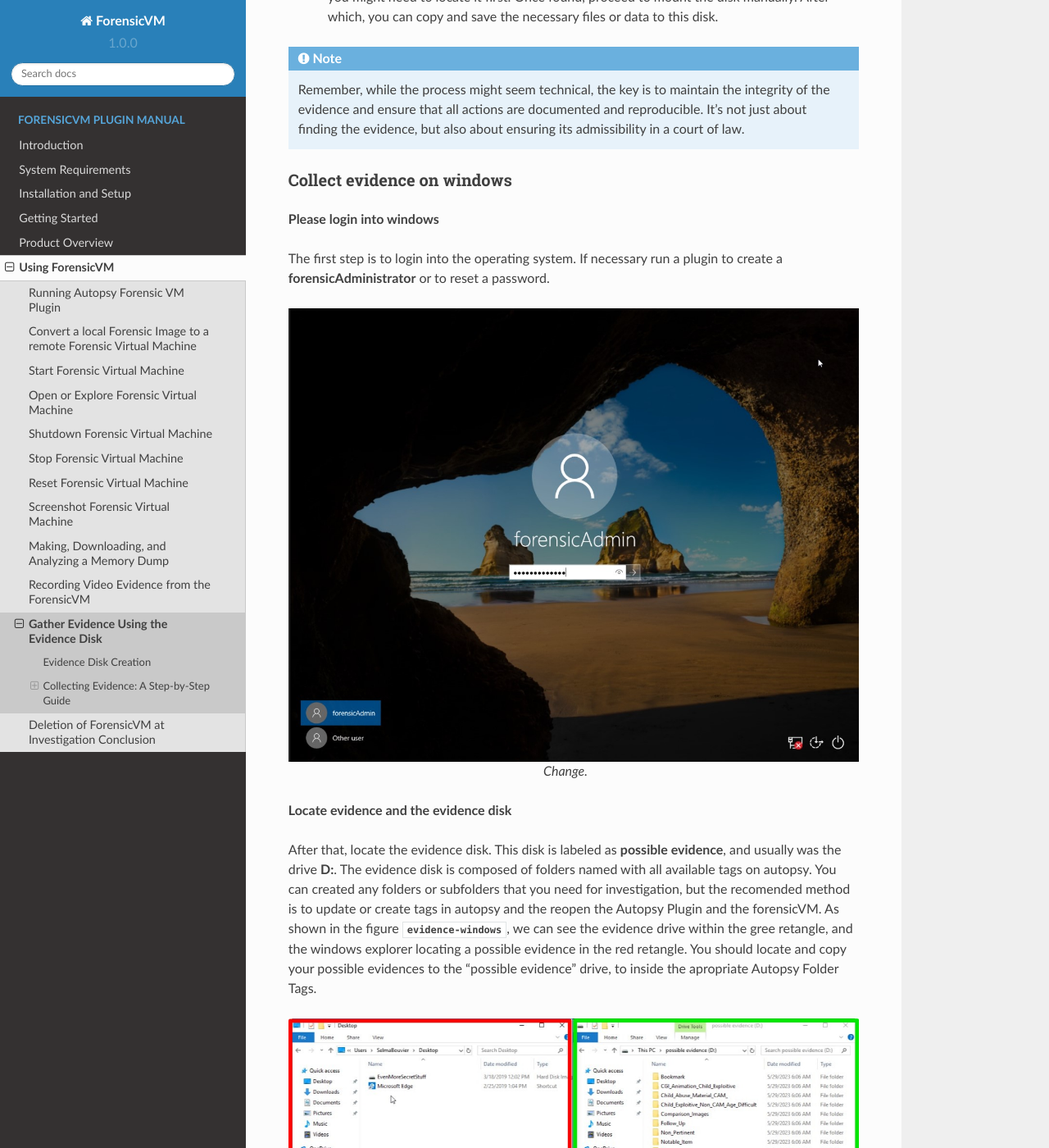
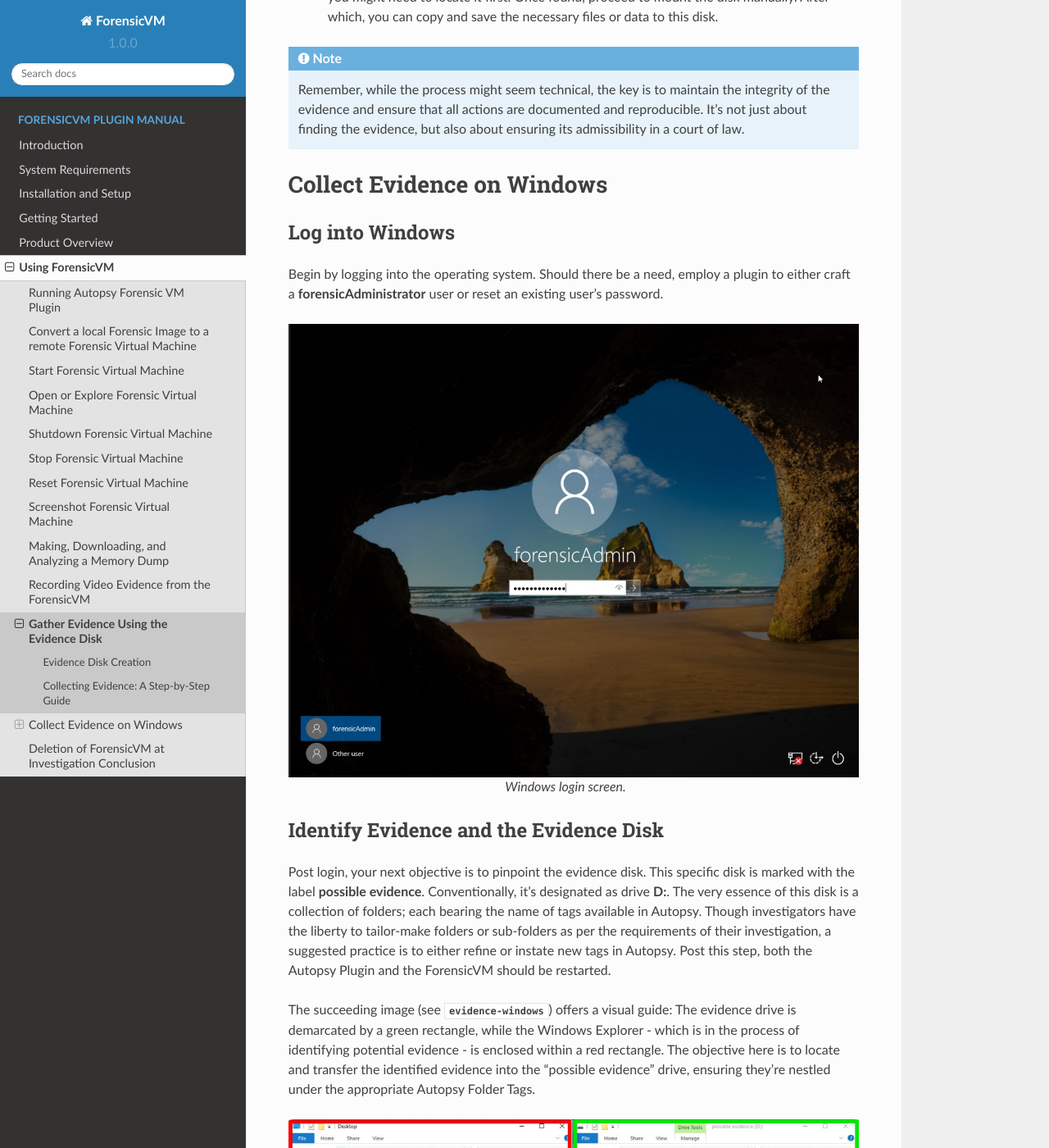
Before and after one commit to nunomourinho/forensicVmAutopsyUserManual, a Sphinx documentation site: the page built from docs/user/evidence_disk.rst, in a window 1280 px wide and 1400 px high, scrolled down 2000 px. Shown: the whole window at 82% size. Built offline with Sphinx 7.4.7 and the Read the Docs theme 2.0.0, drawn with Linux system fonts in a browser that asks for light colours; pages that are not in the unit, such as notebooks, are missing from menus; some of the changed text lies outside the part shown.

Commit message:
Update evidence_disk.rst

```diff
--- a/docs/user/evidence_disk.rst
+++ b/docs/user/evidence_disk.rst
@@ -52,30 +52,35 @@
 .. note::
    Remember, while the process might seem technical, the key is to maintain the integrity of the evidence and ensure that all actions are documented and reproducible. It's not just about finding the evidence, but also about ensuring its admissibility in a court of law.
 
-Collect evidence on windows
-*****************************
+Collect Evidence on Windows
+===========================
 
-**Please login into windows**
+Log into Windows
+----------------
 
-The first step is to login into the operating system. If necessary run a plugin to create a **forensicAdministrator** or to reset a password.
+Begin by logging into the operating system. Should there be a need, employ a plugin to either craft a **forensicAdministrator** user or reset an existing user's password.
 
 .. figure:: img/evidence_disk_0002.jpg
-   :alt: Change
+   :alt: Login screen
    :align: center
 
-   Change.
+   Windows login screen.
 
-**Locate evidence and the evidence disk**
+Identify Evidence and the Evidence Disk
+---------------------------------------
 
-After that, locate the evidence disk. This disk is labeled as **possible evidence**, and usually was the drive **D:**. The evidence disk is composed of folders named with all available tags on autopsy. You can created any folders or subfolders that you need for investigation, but the recomended method is to update or create tags in autopsy and the reopen the Autopsy Plugin and the forensicVM. As shown in the figure :numref:`evidence-windows`, we can see the evidence drive within the gree retangle, and the windows explorer locating a possible evidence in the red retangle. You should locate and copy your possible evidences to the "possible evidence" drive, to inside the apropriate Autopsy Folder Tags.
+Post login, your next objective is to pinpoint the evidence disk. This specific disk is marked with the label **possible evidence**. Conventionally, it's designated as drive **D:**. The very essence of this disk is a collection of folders; each bearing the name of tags available in Autopsy. Though investigators have the liberty to tailor-make folders or sub-folders as per the requirements of their investigation, a suggested practice is to either refine or instate new tags in Autopsy. Post this step, both the Autopsy Plugin and the ForensicVM should be restarted.
+
+The succeeding image (see :numref:`evidence-windows`) offers a visual guide: The evidence drive is demarcated by a green rectangle, while the Windows Explorer - which is in the process of identifying potential evidence - is enclosed within a red rectangle. The objective here is to locate and transfer the identified evidence into the "possible evidence" drive, ensuring they're nestled under the appropriate Autopsy Folder Tags.
 
 .. figure:: img/evidence_disk_0003.jpg
-   :alt: Change
+   :alt: Locating evidence
    :align: center
 
-   Change.
+   Identification and transfer of evidence.
 
 .. _evidence-windows:
+
 
 .. figure:: img/evidence_disk_0004.jpg
    :alt: Change
```
